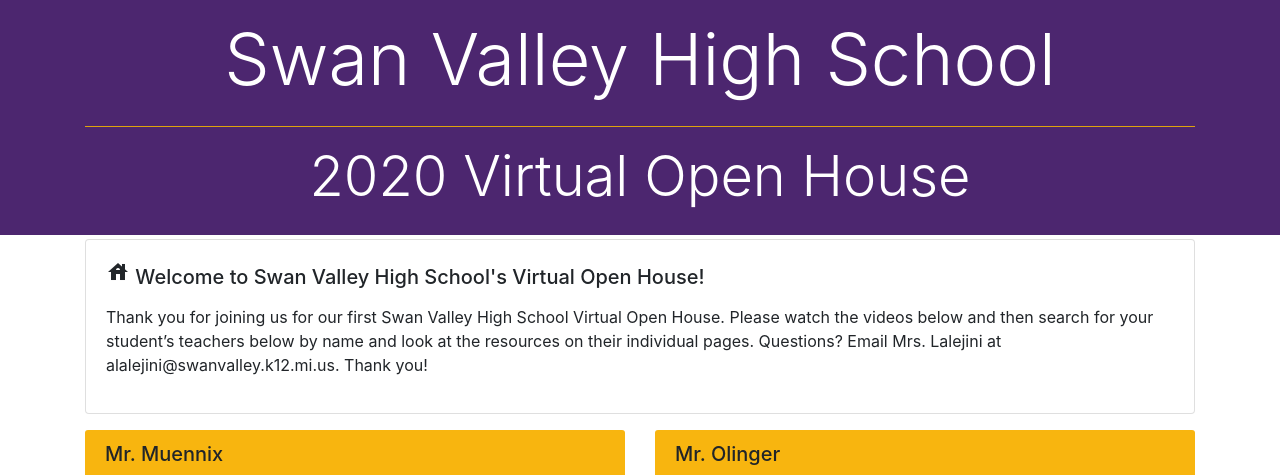
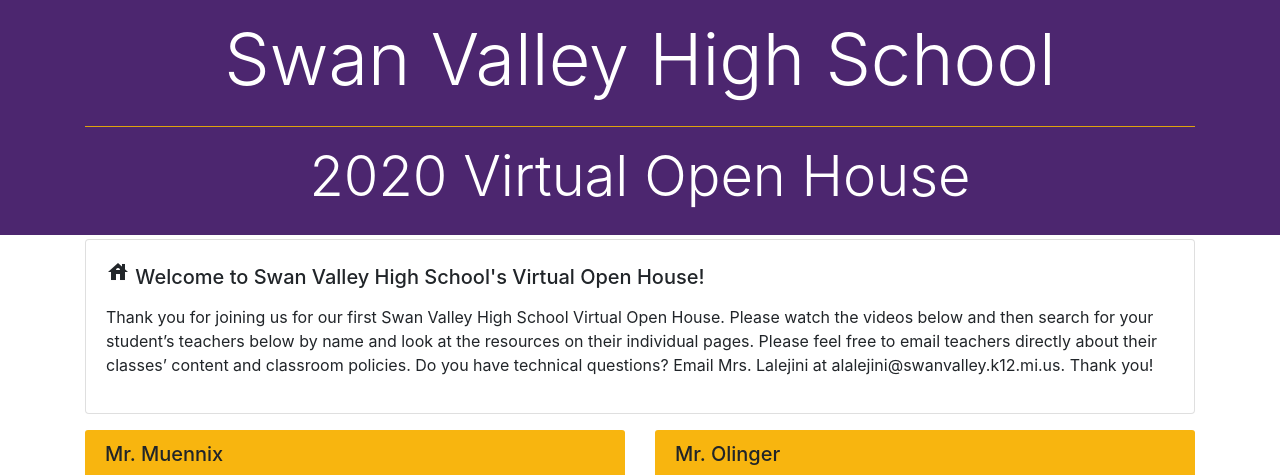
Before and after one commit to amlalejini/svhs-open-house-tri2-2021, a Jekyll site: the page built from index.md, in a window 1280 px wide and 900 px high, cut to the strip 0-475 px from the top of the window. Built offline with Jekyll 4.4.1, drawn with Linux system fonts in a browser that asks for light colours; nearby versions of some CDN libraries.

Commit message:
text changed

```diff
--- a/index.md
+++ b/index.md
@@ -17,4 +17,4 @@ counseling_resources:
 ---
 
 
-Thank you for joining us for our first Swan Valley High School Virtual Open House. Please watch the videos below and then search for your student's teachers below by name and look at the resources on their individual pages. Questions? Email Mrs. Lalejini at alalejini@swanvalley.k12.mi.us. Thank you!
+Thank you for joining us for our first Swan Valley High School Virtual Open House. Please watch the videos below and then search for your student’s teachers below by name and look at the resources on their individual pages. Please feel free to email teachers directly about their classes' content and classroom policies. Do you have technical questions? Email Mrs. Lalejini at alalejini@swanvalley.k12.mi.us. Thank you!
```
